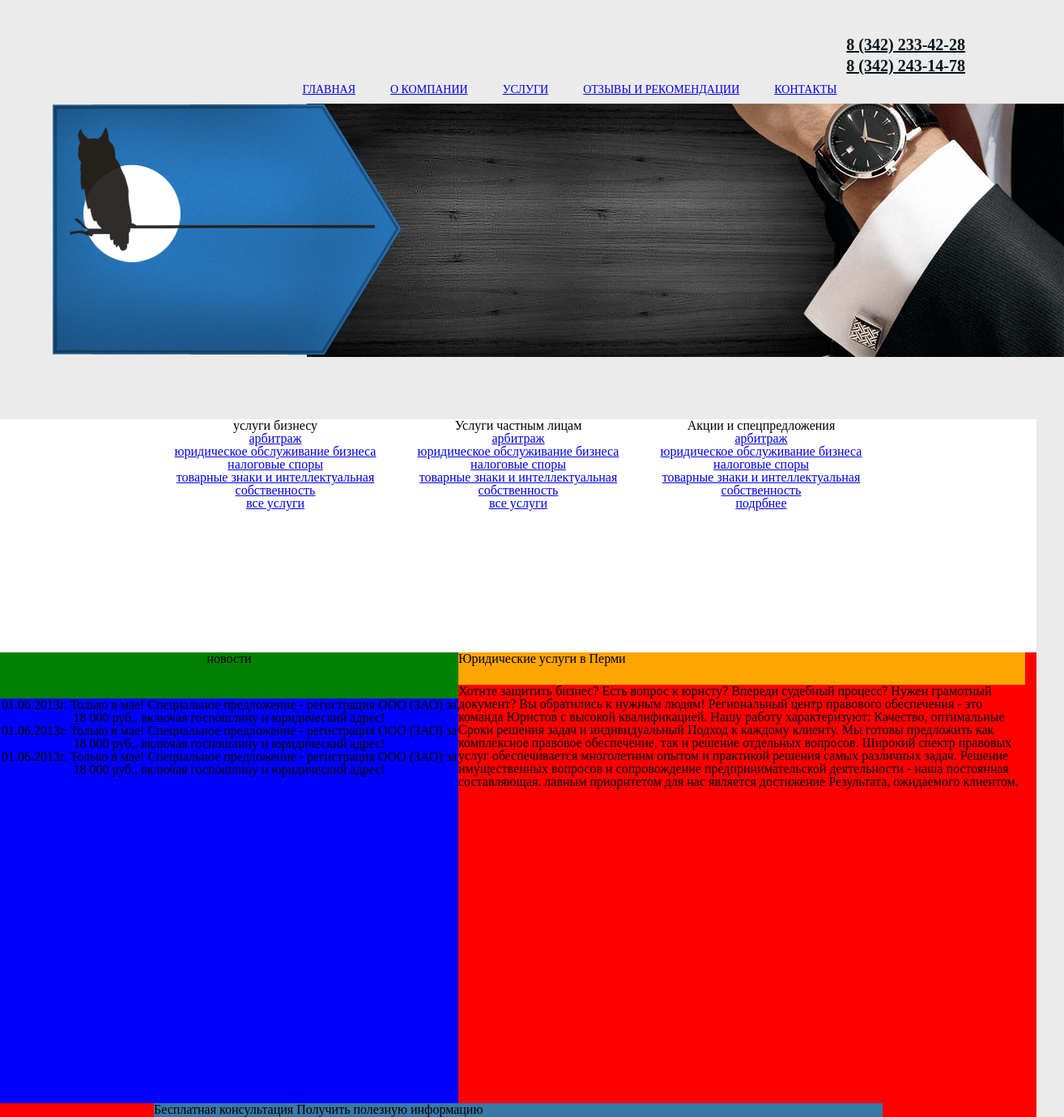
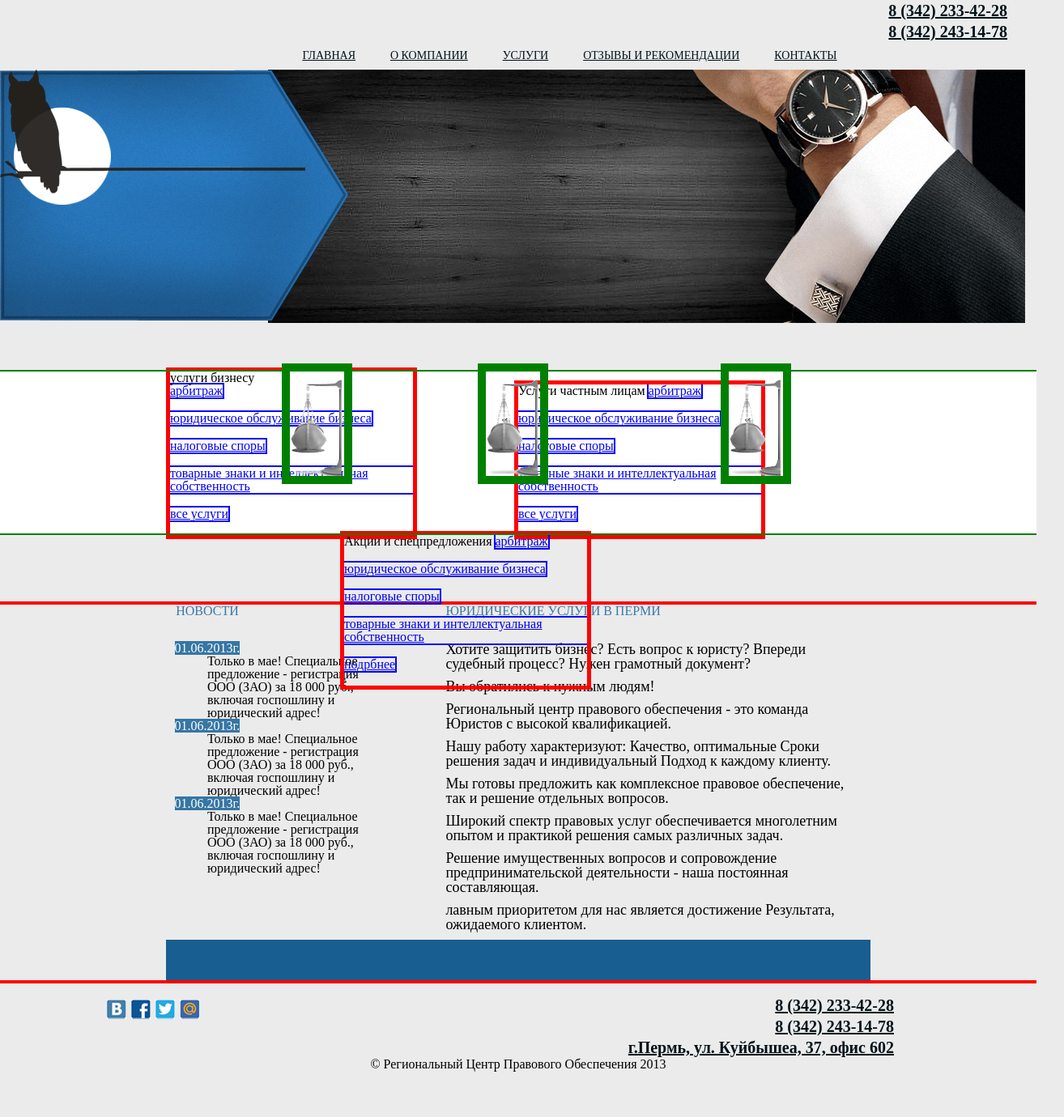
Before and after one commit to Moyshin94/model, a plain HTML site: page index.html in a window 1280 px wide. Shown: the top 1380 px of the page at 81% size, 1314 px wide, since content can reach past the window. After the commit the page ends 1353 px from the top, so only its background shows below. Drawn offline with Linux system fonts and the light colour scheme.

Commit message:
a lot changes

```diff
--- a/css/style.css
+++ b/css/style.css
@@ -154,13 +154,15 @@ body {
 }
 /* HEADER */
 .tel {
-  margin: 42px 52px 0px 0px;
+  /* margin: 42px 52px 0px 0px; */
+}
+.tel > p {
+  text-align: right;
 }
 
 .tel a {
   margin: 0px 36px 0px 0px;
   text-align: right;
-  display: block;
   font-size: 20px;
   color: var(--color-black1);
   font-weight: bold;
@@ -185,109 +187,168 @@ nav {
   display: inline-block;
   list-style: circle;
   margin: 0px 43px 0px 0px;
-  color: var(--color-black1);
 }
 .menu > li > a {
   display: block;
   text-transform: uppercase;
+  color: var(--color-black1);
 }
 
 /* MENU END */
 /* img */
-.img {
+.pictures {
+  max-width: 1268px;
+  height: 313px;
+  font-size: 0;
   position: relative;
-  max-width: 1300px;
-  height: 330px;
 }
-.arm {
+
+.arow {
+  /* position: absolute; */
+  display: inline-block;
+  height: 310px;
+  width: 429px;
+  z-index: 15;
+  background-image: url(/img/arrow.png);
   position: absolute;
-  right: -34px;
 }
-.arrow {
-  position: absolute;
-  z-index: 10;
-  left: 65px;
-}
-.owle {
-  position: absolute;
-  z-index: 15;
-  left: 86px;
-  top: 29px;
+
+.busines-arm {
+  width: 1040px;
+  height: 313px;
+  background-image: url(/img/busines-arm.png);
+  display: inline-block;
+  margin-left: 226px;
 }
 /* img end */
 /* HEADER END */
 
 /* SECTION SERVICE */
+.wrapper-service {
+  height: 288px;
+  width: 100%;
+}
+
 .service {
+  background-color: var(--color-white1);
   margin-top: 60px;
-  height: 288px;
-  background-color: var(--color-white1);
 }
 
 .ul-service {
   font-size: 0px;
   margin: 0 auto;
   text-align: center;
+  position: relative;
+  outline: green 2px solid;
+  height: 200px;
 }
 
 .ul-service > li {
   display: inline-block;
   font-size: 16px;
   width: 300px;
+  text-align: left;
+  outline: red 5px solid;
+  margin-right: 130px;
 }
 .ul-service > li > a {
-  display: block;
+  display: inline-block;
+  outline: 2px solid blue;
+  margin: 0px 0px 18px 0px;
 }
-.ul-service ::before li {
+.ul-service li::before {
   content: "";
-  background-image: url(/img/pic1.png);
+  background-image: url(/img/weight.png);
   background-position: 0px 0px;
-  width: 100px;
-  height: 150px;
+  width: 67px;
+  height: 129px;
   position: absolute;
-  top: 0;
-  left: 0;
+  top: 0px;
+  left: 358px;
+  outline: green 10px solid;
+}
+.ul-service :nth-child(2)::before {
+  background-image: url(/img/weight.png);
+  background-position: 0px 0px;
+
+  left: 600px;
 }
 
+.ul-service :nth-child(3)::before {
+  background-image: url(/img/weight.png);
+  background-position: 0px 0px;
+
+  left: 900px;
+}
 /* SECTION SERVICE END*/
 
 /* SECTION news */
 .news-content {
-  height: 616px;
-  background-color: red;
+  width: 100%;
+  font-size: 0px;
+  outline: 4px solid red;
+}
+
+.news h2 {
+  color: var(--color-blue3);
+  text-align: center;
+  text-transform: uppercase;
+  margin-bottom: 30px;
 }
 
 .news {
-  float: left;
-  width: 566px;
+  display: inline-block;
+  width: 40%;
+  height: 100%;
   text-align: center;
+  font-size: 16px;
+  margin: 0px;
+  vertical-align: top;
 }
-.news > h2 {
-  background-color: green;
-  height: 57px;
+.news-content span {
+  background-color: var(--color-blue1);
+  color: var(--color-white1);
+
+  text-align: left;
 }
-.block-news {
-  height: 500px;
-  background-color: blue;
+
+.block-news h3 {
+  text-align: left;
+  margin-left: 50%;
+  margin-right: 10%;
 }
 
 .qa {
-  float: left;
-  width: 700px;
+  display: inline-block;
+  width: 60%;
   text-align: left;
+  font-size: 16px;
+  vertical-align: top;
 }
-.qa > h2 {
-  background-color: orange;
-  height: 40px;
+
+.qa h2 {
+  color: var(--color-blue3);
+  text-align: left;
+  text-transform: uppercase;
+  margin-bottom: 30px;
+  margin-left: 5%;
 }
-.clearfix::after {
-  content: "Бесплатная консультация Получить полезную информацию";
-  clear: both;
-  display: block;
-  height: 30px;
-  background-color: var(--color-blue2);
-  max-width: 900px;
-  margin: 0 auto;
+
+.qa article {
+  margin-right: 30%;
+  font-size: 18px;
+  margin-left: 5%;
+}
+
+.qa p {
+  line-height: 18px;
+  margin-bottom: 10px;
+}
+
+.plate {
+  margin: 0% 16% 0% 16%;
+  height: 50px;
+  background-color: var(--color-blue4);
 }
 
 /* SECTION NEWS END */
@@ -308,7 +369,7 @@ nav {
   display: block;
   width: 24px;
   height: 24px;
-  background-image: url(/img/Layer_31.png);
+  background-image: url(/img/svg-soc.png);
   background-position: 0px 0px;
 }
 
--- a/index.html
+++ b/index.html
@@ -9,10 +9,13 @@
   </head>
   <body>
     <div class="wrapper">
-      <header class="hat">
       <div class="tel">
+        <p>
           <a href="tel:+7(342) 233-42-28">8 (342) 233-42-28</a>
+        </p>
+        <p>
           <a href="tel:+7(342) 243-14-78">8 (342) 243-14-78</a>
+        </p>
       </div>
       <nav>
         <ul class="menu">
@@ -23,16 +26,25 @@
           <li><a href="#">контакты</a></li>
         </ul>
       </nav>
-        <div class="img">
-          <img class="arrow" src="img/стрелка.png" alt="arrow" />
-          <img class="arm" src="img/Layer_32.png" alt="business_clock" />
-          <img class="owle" src="img/лого.png" alt="" />
+      <div class="pictures">
+        <div class="arow">
+          <img src="/img/owle.png" alt="logo" /><span
+            >pегиональный центр Правового Обеспечения</span
+          >
         </div>
-      </header>
-      <section class="service">
+        <div class="busines-arm">
+          <p>
+            ГАРАНТИЯ ПРОФЕССИОНАЛИЗМА У вас есть права, а у нас есть средства и
+            инструменты для их защиты!
+          </p>
+        </div>
+      </div>
+    </div>
+    <section class="wrapper-service">
+      <div class="service">
         <ul class="ul-service">
           <li>
-            <span>услуги бизнесу</span>
+            <span>услуги бизнесу</span> <br />
             <a href="#">aрбитраж</a>
             <a href="#">юридическое обслуживание бизнеса</a>
             <a href="#">налоговые споры</a>
@@ -56,42 +68,70 @@
             <a href="#">подрбнее</a>
           </li>
         </ul>
+      </div>
     </section>
-      <section class="news-content clearfix">
+    <section class="news-content">
       <aside class="news">
         <h2>новости</h2>
         <div class="block-news">
           <div class="news-1">
-              01.06.2013г. Только в мае! Специальное предложение - регистрация
-              ООО (ЗАО) за 18 000 руб., включая госпошлину и юридический адрес!
+            <span> 01.06.2013г.</span>
+            <h3>
+              Только в мае! Специальное предложение - регистрация ООО (ЗАО) за
+              18 000 руб., включая госпошлину и юридический адрес!
+            </h3>
           </div>
           <div class="news-2">
-              01.06.2013г. Только в мае! Специальное предложение - регистрация
-              ООО (ЗАО) за 18 000 руб., включая госпошлину и юридический адрес!
+            <span> 01.06.2013г.</span>
+            <h3>
+              Только в мае! Специальное предложение - регистрация ООО (ЗАО) за
+              18 000 руб., включая госпошлину и юридический адрес!
+            </h3>
           </div>
           <div class="news-3">
-              01.06.2013г. Только в мае! Специальное предложение - регистрация
-              ООО (ЗАО) за 18 000 руб., включая госпошлину и юридический адрес!
+            <span> 01.06.2013г.</span>
+            <h3>
+              Только в мае! Специальное предложение - регистрация ООО (ЗАО) за
+              18 000 руб., включая госпошлину и юридический адрес!
+            </h3>
           </div>
         </div>
       </aside>
       <div class="qa">
         <h2>Юридические услуги в Перми</h2>
+        <article>
           <p>
             Хотите защитить бизнес? Есть вопрос к юристу? Впереди судебный
-            процесс? Нужен грамотный документ? Вы обратились к нужным людям!
+            процесс? Нужен грамотный документ?
+          </p>
+          <p>Вы обратились к нужным людям!</p>
+          <p>
             Региональный центр правового обеспечения - это команда Юристов с
-            высокой квалификацией. Нашу работу характеризуют: Качество,
-            оптимальные Сроки решения задач и индивидуальный Подход к каждому
-            клиенту. Мы готовы предложить как комплексное правовое обеспечение,
-            так и решение отдельных вопросов. Широкий спектр правовых услуг
-            обеспечивается многолетним опытом и практикой решения самых
-            различных задач. Решение имущественных вопросов и сопровождение
-            предпринимательской деятельности - наша постоянная составляющая.
+            высокой квалификацией.
+          </p>
+          <p>
+            Нашу работу характеризуют: Качество, оптимальные Сроки решения задач
+            и индивидуальный Подход к каждому клиенту.
+          </p>
+          <p>
+            Мы готовы предложить как комплексное правовое обеспечение, так и
+            решение отдельных вопросов.
+          </p>
+          <p>
+            Широкий спектр правовых услуг обеспечивается многолетним опытом и
+            практикой решения самых различных задач.
+          </p>
+          <p>
+            Решение имущественных вопросов и сопровождение предпринимательской
+            деятельности - наша постоянная составляющая.
+          </p>
+          <p>
             лавным приоритетом для нас является достижение Результата,
             ожидаемого клиентом.
           </p>
+        </article>
       </div>
+      <div class="plate"></div>
     </section>
     <footer>
       <ul class="soc">
@@ -109,12 +149,11 @@
         </li>
       </ul>
       <div class="tel">
-          <a href="tel:+7(342) 233-42-28">8 (342) 233-42-28</a>
-          <a href="tel:+7(342) 243-14-78">8 (342) 243-14-78</a>
-          <a href="adress">г.Пермь, ул. Куйбышеа, 37, офис 602</a>
+        <p><a href="tel:+7(342) 233-42-28">8 (342) 233-42-28</a></p>
+        <p><a href="tel:+7(342) 243-14-78">8 (342) 243-14-78</a></p>
+        <p><a href="adress">г.Пермь, ул. Куйбышеа, 37, офис 602</a></p>
       </div>
       <p>© Региональный Центр Правового Обеспечения 2013</p>
     </footer>
-    </div>
   </body>
 </html>
```
Also changed, not shown: img/arrow.png (renamed from img/стрелка.png), img/busines-arm.png (renamed from img/Layer_32.png), img/femida.png (renamed from img/pic2.png), img/notes.png (renamed from img/pic3.png), img/owle.png (renamed from img/лого.png), img/svg-soc.png (renamed from img/Layer_31.png), img/weight.png (renamed from img/pic1.png). Lines whose indentation alone changed are shown as unchanged.
